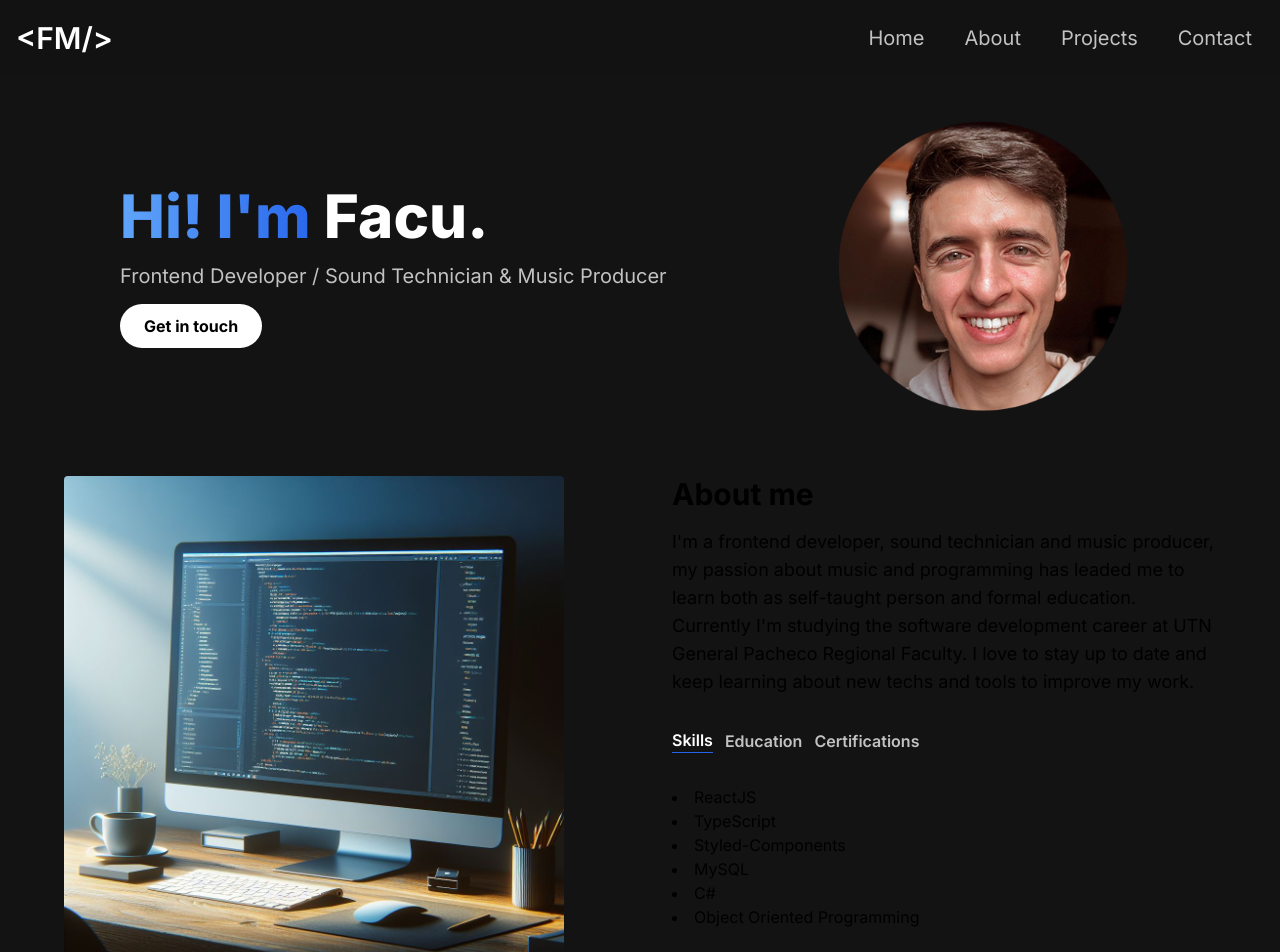
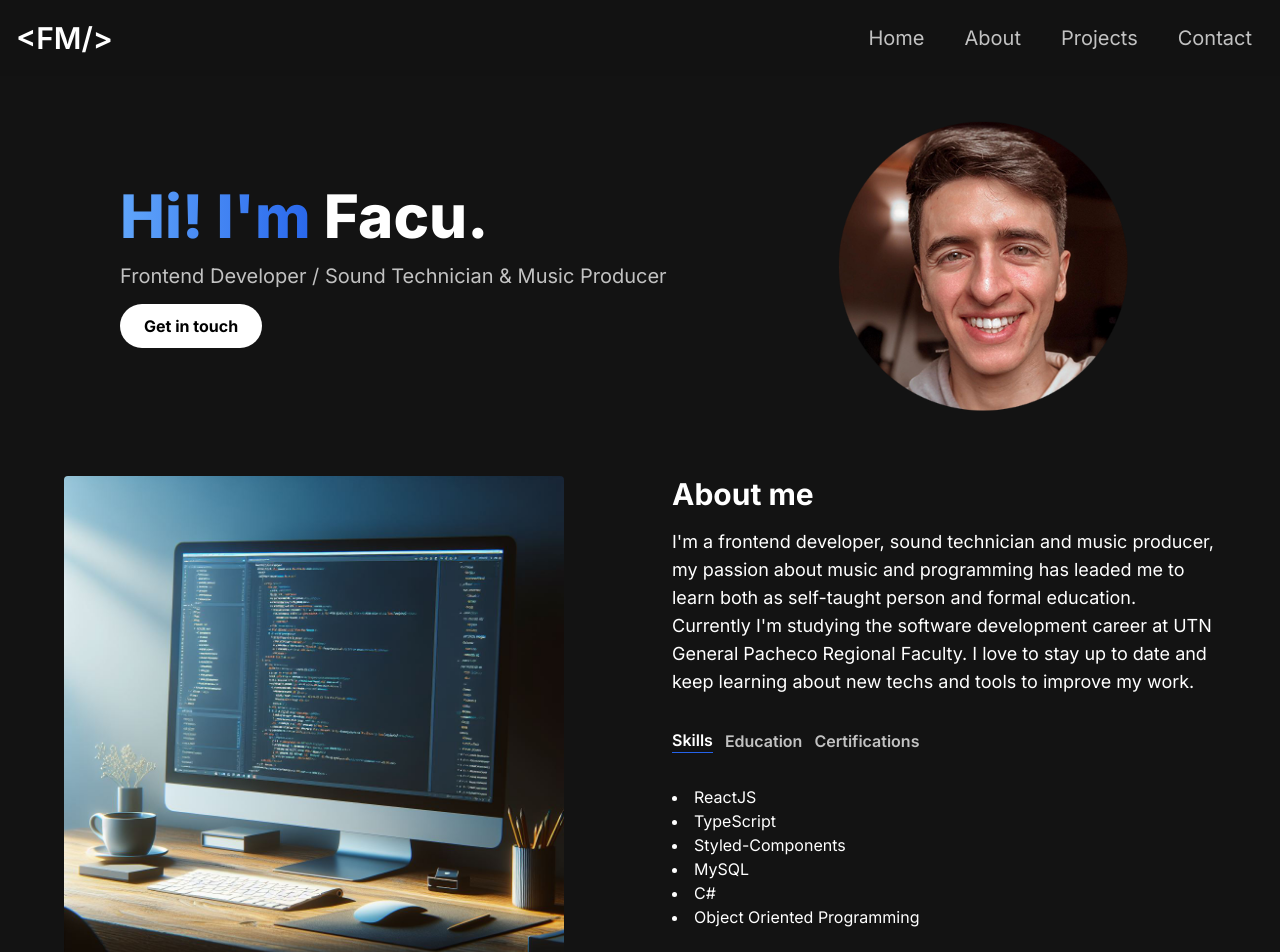
Before and after one commit to FacuMasino/portfolio-web-facu, a Next.js app: page /en in a window 1280 px wide. Shown: the top 952 px of the page. Built offline with nearby package versions, Linux system fonts and the light colour scheme.

Commit message:
fix text color about section

```diff
--- a/app/[lang]/components/AboutSection.tsx
+++ b/app/[lang]/components/AboutSection.tsx
@@ -27,7 +27,7 @@ const AboutSection = ({ about }: { about: AboutLang }) => {
   };
   return (
     <section id="about">
-      <div className="items-center gap-8 px-4 py-8 sm:py-16 md:grid md:grid-cols-2 xl:gap-16">
+      <div className="items-center gap-8 px-4 py-8 text-white sm:py-16 md:grid md:grid-cols-2 xl:gap-16">
         <Image
           className="rounded"
           src="/images/aboutimg.jpeg"
--- a/app/[lang]/components/ContactSection.tsx
+++ b/app/[lang]/components/ContactSection.tsx
@@ -166,7 +166,7 @@ const ContactSection = ({
             {isSending ? dictionary.sending : dictionary.btnSend}
           </button>
           {successEmail && showStatus ? (
-            <p className="animate-fadeOut mt-2 text-sm text-green-500">
+            <p className="mt-2 animate-fadeOut text-sm text-green-500">
               {dictionary.successMsg}
             </p>
           ) : showStatus ? (
```
